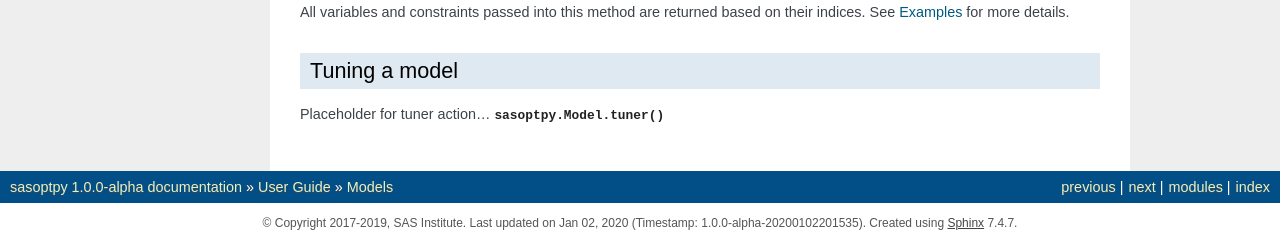
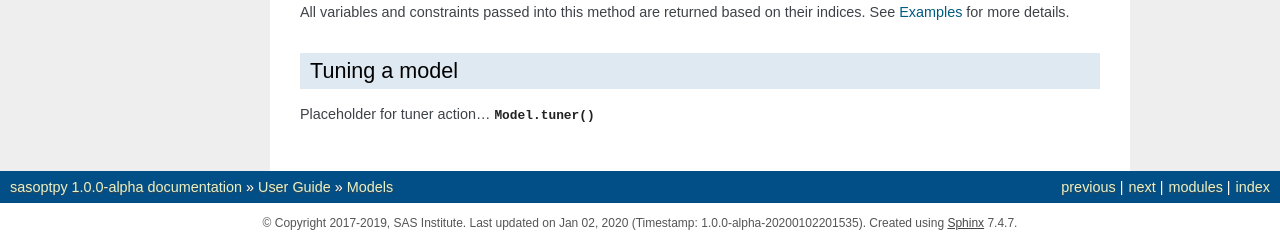
Before and after one commit to sassoftware/sasoptpy, a Sphinx documentation site: the page built from doc/guide/models.rst, in a window 1280 px wide and 900 px high, scrolled down 3476 px. Shown: the part 657-897 px from the top of the window. Built offline with Sphinx 7.4.7, drawn with Linux system fonts in a browser that asks for light colours; some of the changed lines change nothing that is shown.

Commit message:
Replaced func keywords with meth

```diff
--- a/doc/guide/models.rst
+++ b/doc/guide/models.rst
@@ -39,7 +39,7 @@
 ~~~~~~~~~~~~~~~~~~~~~~~~~~~~~~~~~~~~~
 
 A new model can use existing variables. The typical way to include a variable
-is to use the :func:`Model.include` method:
+is to use the :meth:`Model.include` method:
 
 .. ipython:: python
 
@@ -53,13 +53,13 @@
    print(new_model)
 
 Note that variables are added to :class:`Model` objects by reference.
-Therefore, after :func:`Model.solve` is called, values of variables will be
+Therefore, after :meth:`Model.solve` is called, values of variables will be
 replaced with optimal values.
 
 Accessing components
 ~~~~~~~~~~~~~~~~~~~~
 
-You can get a list of model variables using :func:`Model.get_variables()`
+You can get a list of model variables using :meth:`Model.get_variables()`
 method.
 
 .. ipython:: python
@@ -67,7 +67,7 @@
    print(m.get_variables())
 
 Similarly, you can access a list of constraints using
-:func:`Model.get_constraints()` method.
+:meth:`Model.get_constraints()` method.
 
 .. ipython:: python
 
@@ -75,7 +75,7 @@
    print(m.get_constraints())
 
 To access a certain constraint using its name, you can use
-:func:`Model.get_constraint` method:
+:meth:`Model.get_constraint` method:
 
 .. ipython:: python
 
@@ -86,8 +86,8 @@
 ~~~~~~~~~~~~~~~~~~~
 
 A variable inside a model can simply be dropped using
-:func:`Model.drop_variable`. Similarly, a set of variables can be dropped
-using :func:`Model.drop_variables`.
+:meth:`Model.drop_variable`. Similarly, a set of variables can be dropped
+using :meth:`Model.drop_variables`.
 
 .. ipython:: python
 
@@ -99,9 +99,9 @@
    m.include(y)
    print(m)
 
-A constraint can be dropped using :func:`Model.drop_constraint` method.
+A constraint can be dropped using :meth:`Model.drop_constraint` method.
 Similarly, a set of constraints can be dropped using
-:func:`Model.drop_constraints`.
+:meth:`Model.drop_constraints`.
 
 .. ipython:: python
 
@@ -133,7 +133,7 @@
 Solving a model
 ~~~~~~~~~~~~~~~
 
-A model is solved using the :func:`Model.solve` method. This method converts
+A model is solved using the :meth:`Model.solve` method. This method converts
 Python definitions into an MPS file and uploads to a CAS server for the optimization
 action. The type of the optimization problem (Linear Optimization or Mixed Integer
 Linear Optimization) is determined based on variable types.
@@ -184,7 +184,7 @@
 +++++++++++++++
 
 Besides the ``options`` argument, there are 7 arguments that can be passed
-into :func:`Model.solve` method:
+into :meth:`Model.solve` method:
 
 - name: Name of the uploaded problem information
 - drop: Option for dropping the data from server after solve
@@ -196,7 +196,7 @@
 
 
 When ``primalin`` argument is ``True``, it grabs :class:`Variable` objects
-``_init`` field. This field can be modified with :func:`Variable.set_init`
+``_init`` field. This field can be modified with :meth:`Variable.set_init`
 method.
 
 
@@ -206,9 +206,9 @@
 After the solve is completed, all variable and constraint values are parsed
 automatically.
 A summary of the problem can be accessed using the
-:func:`Model.get_problem_summary` method,
+:meth:`Model.get_problem_summary` method,
 and a summary of the solution can be accesed using the
-:func:`Model.get_solution_summary`
+:meth:`Model.get_solution_summary`
 method.
 
 To print values of any object, :func:`get_solution_table` can be used:
@@ -222,4 +222,4 @@
 ~~~~~~~~~~~~~~
 
 Placeholder for tuner action...
-:meth:`sasoptpy.Model.tuner`
+:meth:`Model.tuner`
```
